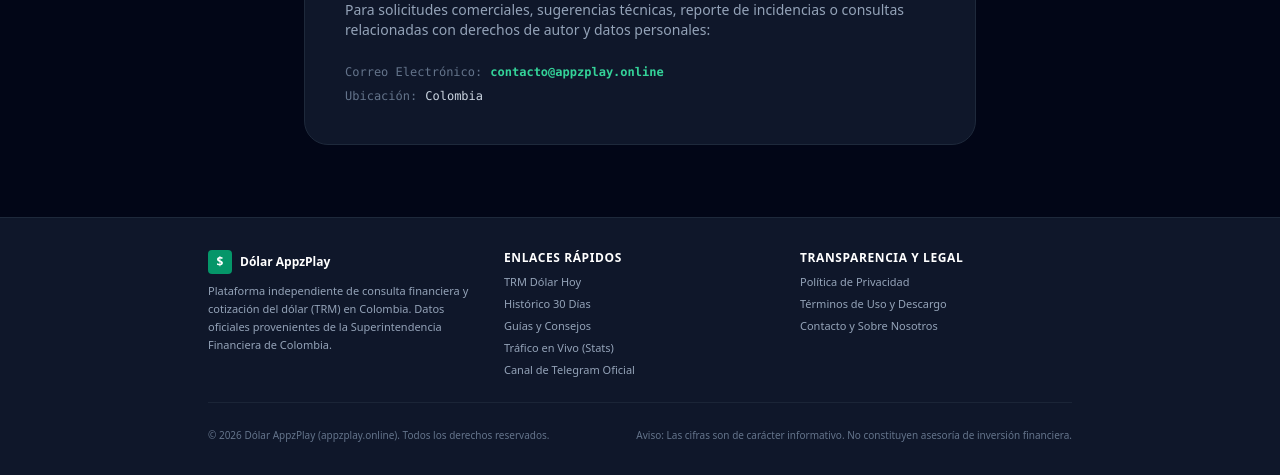
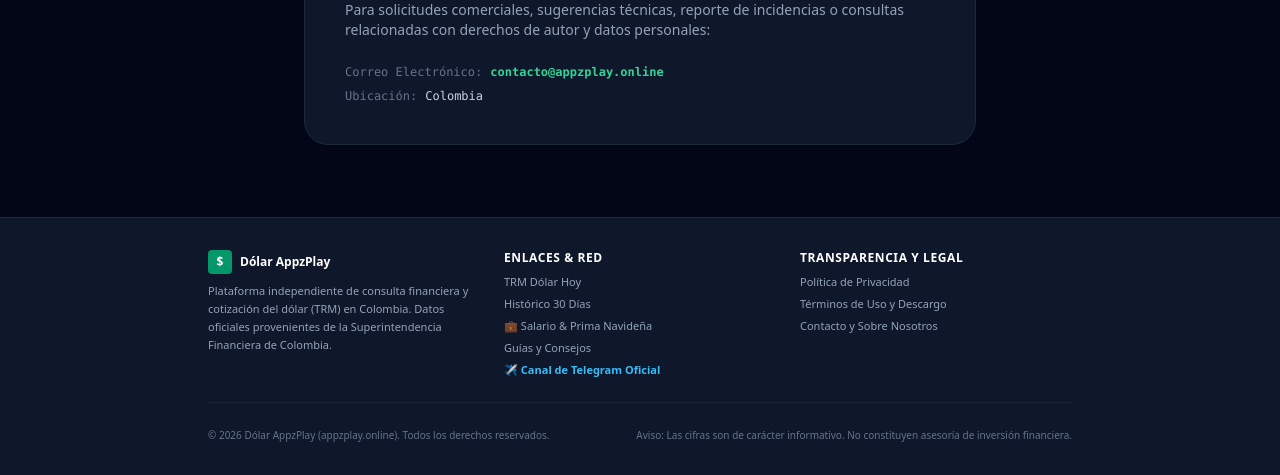
Before and after one commit to DiegoAzz/dolar, a Node server app: page /contacto in a window 1280 px wide. Shown: the part 522-997 px from the top of the page. Run offline with Node 20, Linux system fonts and the light colour scheme; some libraries are stand-ins or nearby versions.

Commit message:
fix: remover enlace publico a stats y enlazar a Salario en footer

```diff
--- a/src/views/partials/footer.ejs
+++ b/src/views/partials/footer.ejs
@@ -16,13 +16,13 @@
         </div>
 
         <div>
-          <h4 class="font-bold text-white mb-2 text-xs uppercase tracking-wider">Enlaces Rápidos</h4>
+          <h4 class="font-bold text-white mb-2 text-xs uppercase tracking-wider">Enlaces & Red</h4>
           <ul class="space-y-1.5 text-[11px]">
             <li><a href="/" class="hover:text-emerald-400 transition-colors">TRM Dólar Hoy</a></li>
             <li><a href="/historico" class="hover:text-emerald-400 transition-colors">Histórico 30 Días</a></li>
+            <li><a href="https://salario.appzplay.online" target="_blank" class="hover:text-teal-400 transition-colors">💼 Salario & Prima Navideña</a></li>
             <li><a href="/guias" class="hover:text-emerald-400 transition-colors">Guías y Consejos</a></li>
-            <li><a href="/stats" class="hover:text-emerald-400 transition-colors">Tráfico en Vivo (Stats)</a></li>
-            <li><a href="<%= typeof telegramUrl !== 'undefined' ? telegramUrl : 'https://t.me/+hLULrDoazSwzNWNh' %>" target="_blank" rel="noopener noreferrer" class="hover:text-sky-400 transition-colors flex items-center gap-1">Canal de Telegram Oficial</a></li>
+            <li><a href="<%= typeof telegramUrl !== 'undefined' ? telegramUrl : 'https://t.me/+hLULrDoazSwzNWNh' %>" target="_blank" rel="noopener noreferrer" class="hover:text-sky-400 transition-colors flex items-center gap-1 font-semibold text-sky-400">✈️ Canal de Telegram Oficial</a></li>
           </ul>
         </div>
 
```
